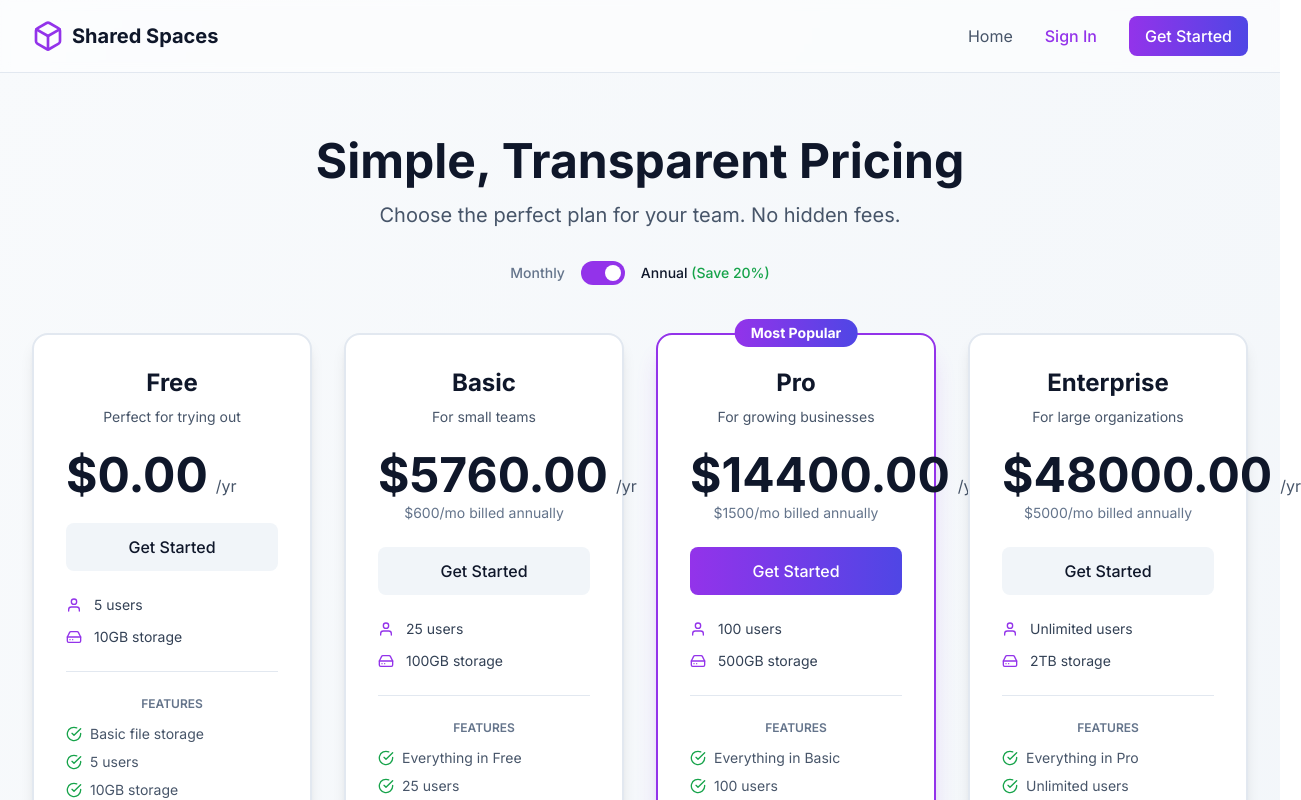
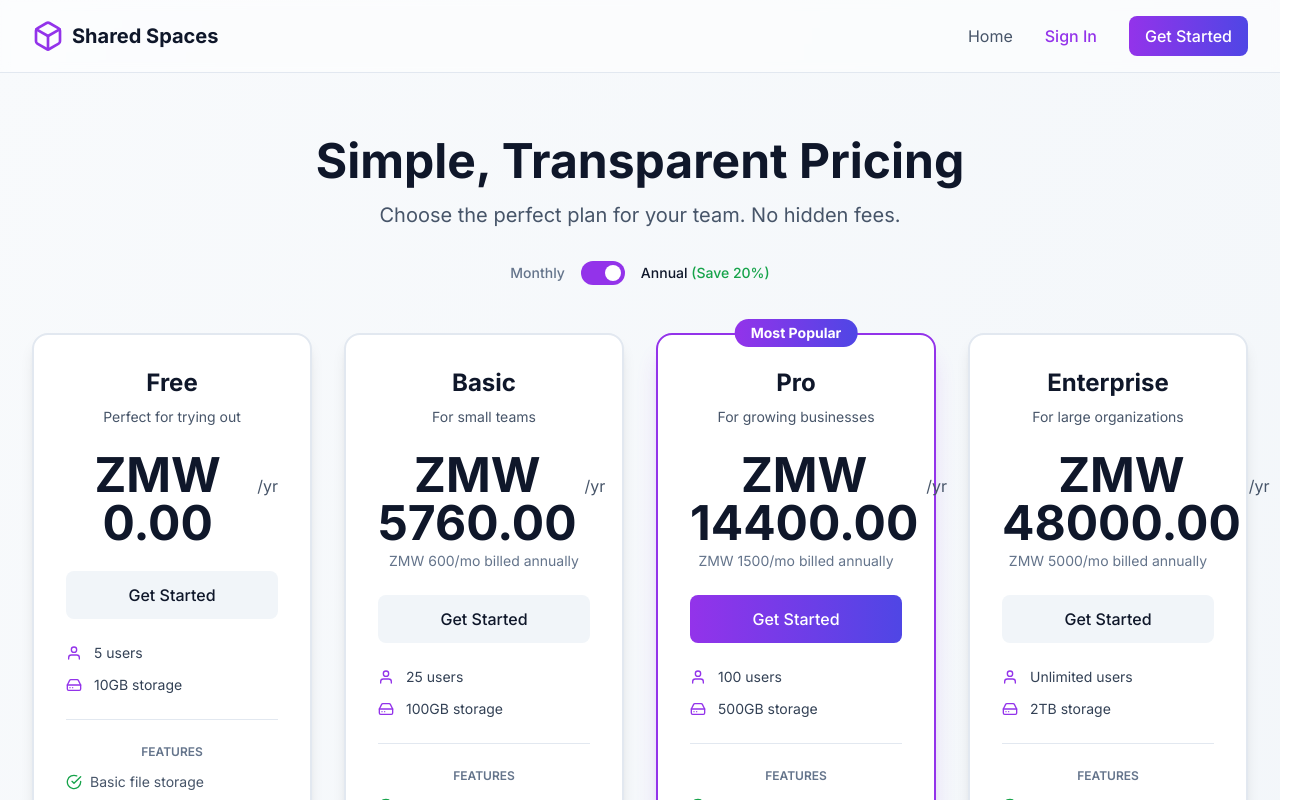
Before and after one commit to Enock2000/sharespace, a Next.js app: page /pricing in a window 1280 px wide. Both pictures are taken after a click on the button 602 px from the left and 273 px from the top of the page. Shown: the top 800 px of the page, 1301 px wide, since content can reach past the window. Built offline with nearby package versions, Linux system fonts and the light colour scheme.

Commit message:
Update pricing page currency to ZMW

```diff
--- a/app/pricing/page.tsx
+++ b/app/pricing/page.tsx
@@ -146,8 +146,8 @@ export default function PricingPage() {
                             <div
                                 key={plan.key}
                                 className={`relative bg-white dark:bg-slate-800 rounded-2xl border-2 transition-all hover:scale-105 ${plan.popular
-                                        ? "border-purple-600 shadow-xl shadow-purple-600/20"
-                                        : "border-slate-200 dark:border-slate-700 shadow-lg"
+                                    ? "border-purple-600 shadow-xl shadow-purple-600/20"
+                                    : "border-slate-200 dark:border-slate-700 shadow-lg"
                                     }`}
                             >
                                 {plan.popular && (
@@ -163,7 +163,7 @@ export default function PricingPage() {
                                     <div className="mb-6">
                                         <div className="flex items-baseline gap-2">
                                             <span className="text-5xl font-bold text-slate-900 dark:text-white">
-                                                ${getPrice(planData)}
+                                                ZMW {getPrice(planData)}
                                             </span>
                                             <span className="text-slate-600 dark:text-slate-400">
                                                 /{billingCycle === "monthly" ? "mo" : "yr"}
@@ -171,7 +171,7 @@ export default function PricingPage() {
                                         </div>
                                         {billingCycle === "annual" && planData.price > 0 && (
                                             <p className="text-sm text-slate-500 mt-1">
-                                                ${planData.price}/mo billed annually
+                                                ZMW {planData.price}/mo billed annually
                                             </p>
                                         )}
                                     </div>
@@ -179,8 +179,8 @@ export default function PricingPage() {
                                     <Link
                                         href="/register"
                                         className={`block w-full py-3 rounded-lg font-medium text-center transition-all mb-6 ${plan.popular
-                                                ? "bg-gradient-to-r from-purple-600 to-indigo-600 text-white hover:shadow-lg"
-                                                : "bg-slate-100 dark:bg-slate-700 text-slate-900 dark:text-white hover:bg-slate-200 dark:hover:bg-slate-600"
+                                            ? "bg-gradient-to-r from-purple-600 to-indigo-600 text-white hover:shadow-lg"
+                                            : "bg-slate-100 dark:bg-slate-700 text-slate-900 dark:text-white hover:bg-slate-200 dark:hover:bg-slate-600"
                                             }`}
                                     >
                                         Get Started
```
